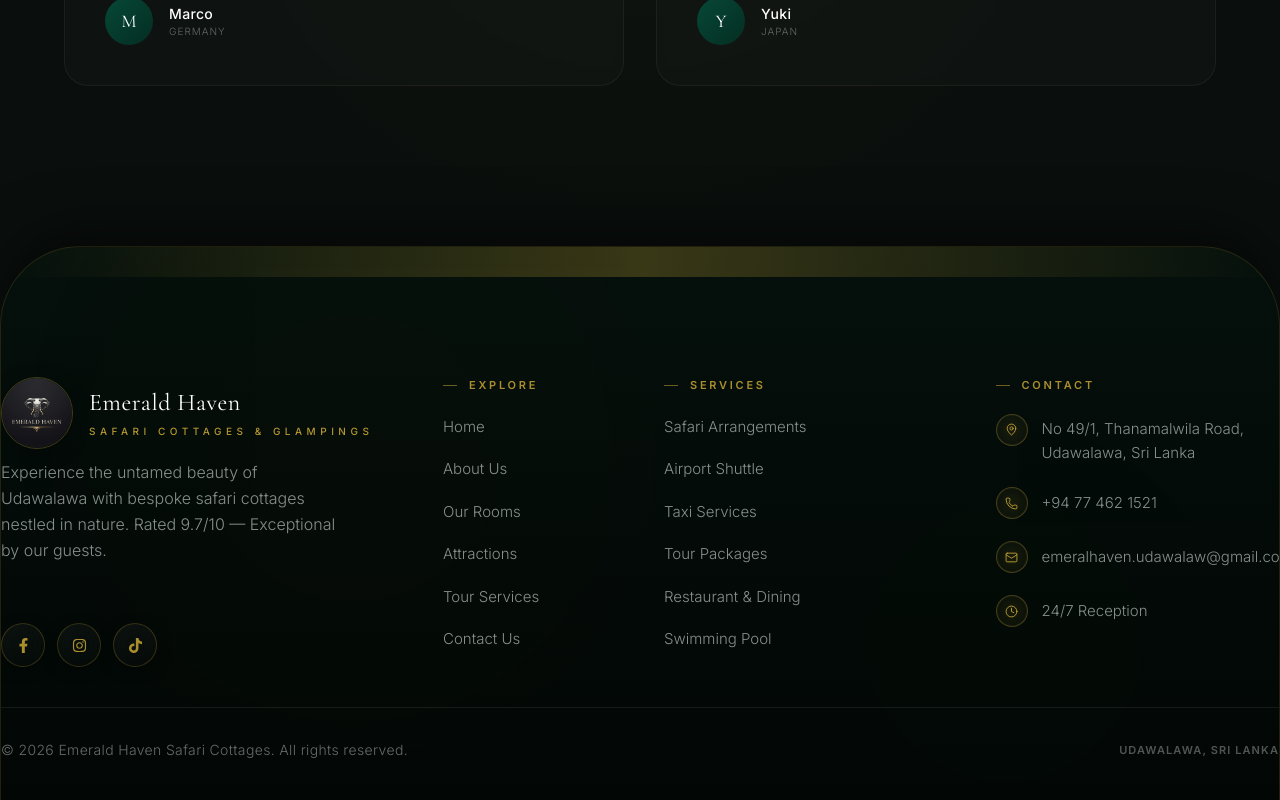
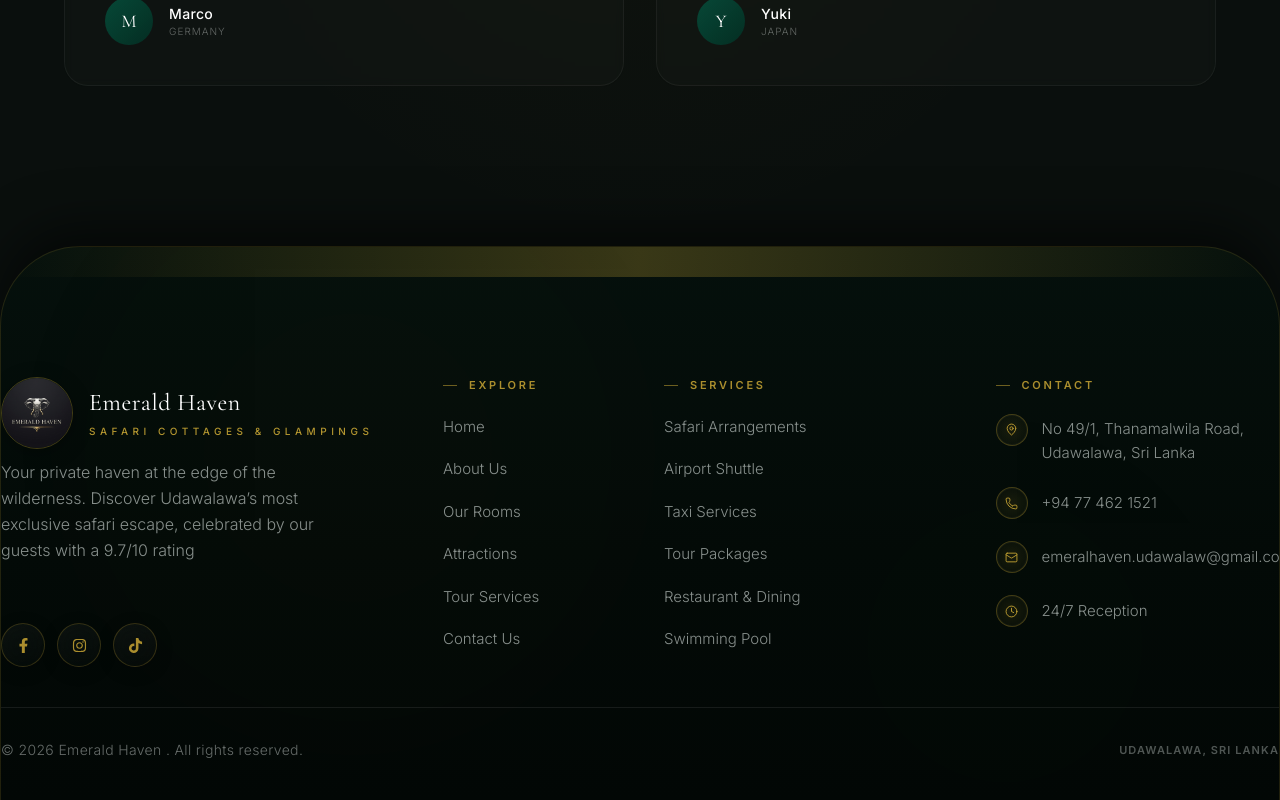
Before and after one commit to Sacheera127/EMERALD-HAVEN, a Next.js app: page / in a window 1280 px wide. Shown: the part 4812-5612 px from the top of the page. Built offline with nearby package versions, Linux system fonts and the light colour scheme.

Commit message:
footer  complete 1.1

```diff
--- a/app/components/Footer.js
+++ b/app/components/Footer.js
@@ -155,7 +155,7 @@ export default function Footer() {
               className="text-base font-light leading-relaxed"
               style={{ color: 'rgba(224,231,228,0.6)', maxWidth: '340px', marginBottom: '60px' ,marginTop: '10px'}}
             >
-              Experience the untamed beauty of Udawalawa with bespoke safari cottages nestled in nature. Rated 9.7/10 — Exceptional by our guests.
+              Your private haven at the edge of the wilderness. Discover Udawalawa’s most exclusive safari escape, celebrated by our guests with a 9.7/10 rating
             </p>
 
             <div className="flex items-center gap-3">
@@ -265,7 +265,7 @@ export default function Footer() {
           }}
         >
           <p className="text-sm font-light tracking-wide" style={{ color: 'rgba(224,231,228,0.45)' }}>
-            © {new Date().getFullYear()} Emerald Haven Safari Cottages. All rights reserved.
+            © {new Date().getFullYear()} Emerald Haven . All rights reserved.
           </p>
           <p className="text-[11px] font-semibold uppercase tracking-widest" style={{ color: 'rgba(224,231,228,0.35)' }}>
             Udawalawa, Sri Lanka
```
